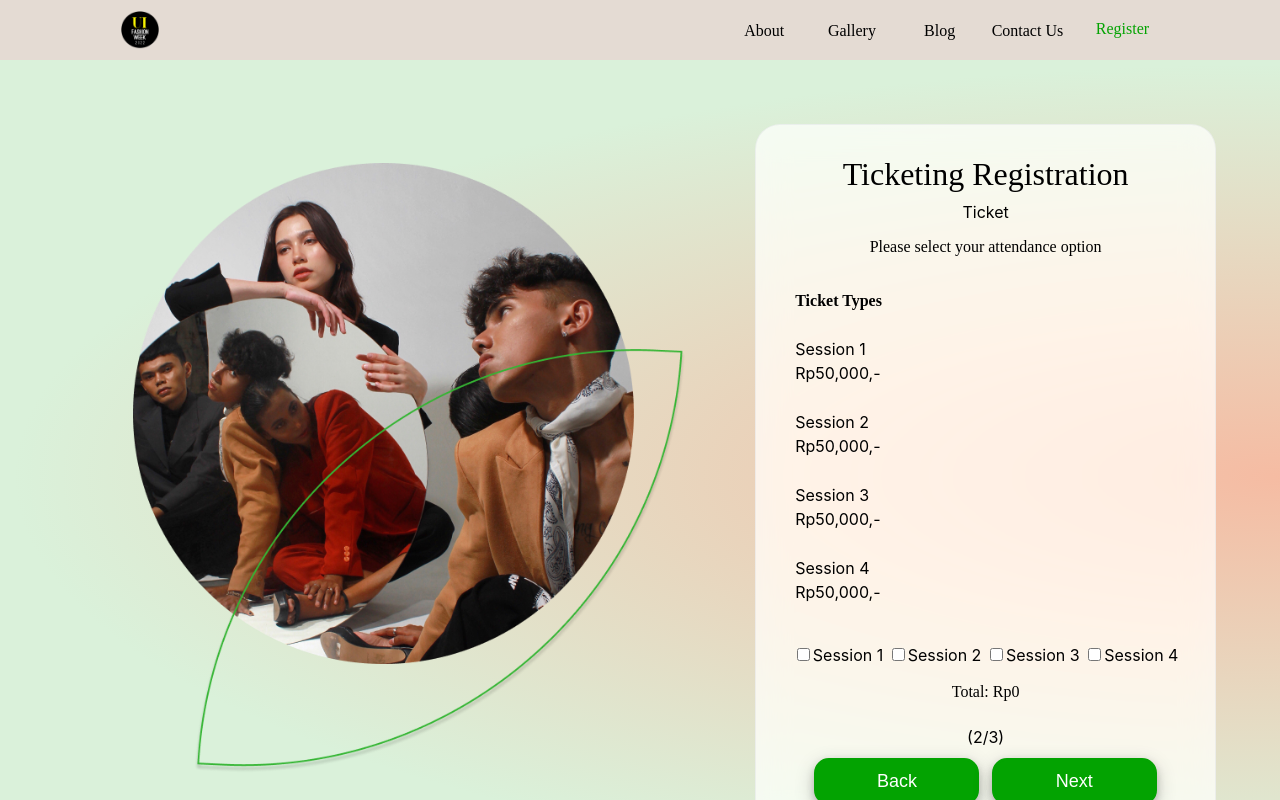
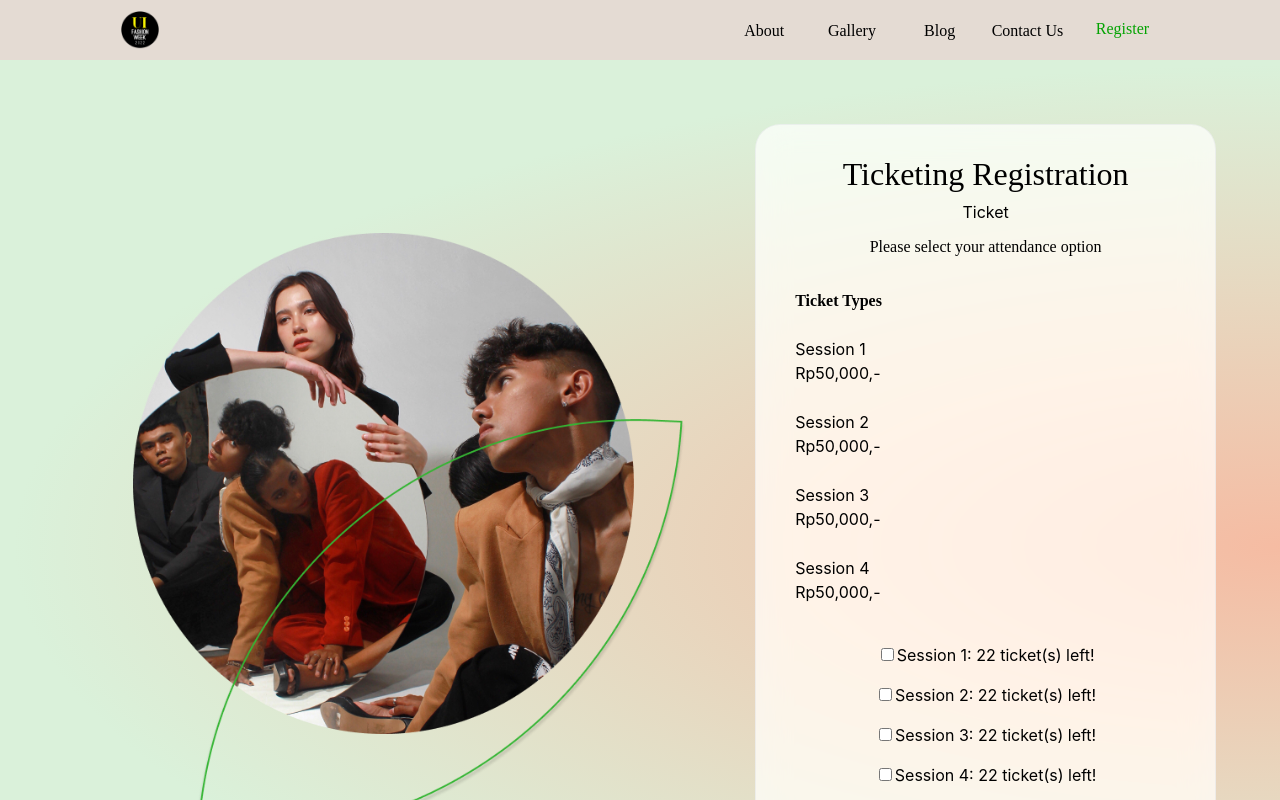
Before and after one commit to idahdam/uifashionweek, a React (Create React App) app: page /register in a window 1280 px wide. Both pictures are taken after a click on the button "Next". Shown: the top 800 px of the page. Built offline with nearby package versions, Linux system fonts and the light colour scheme; no server answers; a web font is replaced by a local one.

Commit message:
Update for ticketing

```diff
--- a/src/components/register/register.js
+++ b/src/components/register/register.js
@@ -29,11 +29,18 @@ import Swal from "sweetalert2";
 import axios from "axios";
 import { useHistory } from "react-router";
 import FadeLoader from "react-spinners/FadeLoader";
+import { ticketCounterService } from "../../services/ticketCounterService";
 
 const Register = () => {
   const [page, setPage] = useState(1);
+  let totalTickets = 22;
+  const [counter, setCounter] = useState([]);
+  const [sessionOneCount, setSessionOneCount] = useState(0);
+  const [sessionTwoCount, setSessionTwoCount] = useState(0);
+  const [sessionThreeCount, setSessionThreeCount] = useState(0);
+  const [sessionFourCount, setSessionFourCount] = useState(0);
   // const [upload, setUpload] = useState(false);
-  const [loading, setLoading] = useState(false);
+  const [loading, setLoading] = useState(true);
   const [button, setButton] = useState(true);
 
   // input and files area
@@ -66,7 +73,32 @@ const Register = () => {
 
   useEffect(() => {
     setTotal(amount * multiplier);
-  }, [multiplier, amount]);
+    const fetchCounters = async () => {
+      await ticketCounterService.getCounters().then((response) => {
+        setCounter(response.data);
+        if (loading !== false) {
+          response.data.forEach((item, index) => {
+            if (item.session_1 === 1) {
+              setSessionOneCount((sessionOneCount) => sessionOneCount + 1);
+            }
+            if (item.session_2 === 1) {
+              setSessionTwoCount((sessionTwoCount) => sessionTwoCount + 1);
+            }
+            if (item.session_3 === 1) {
+              setSessionThreeCount(
+                (sessionThreeCount) => sessionThreeCount + 1
+              );
+            }
+            if (item.session_4 === 1) {
+              setSessionFourCount((sessionFourCount) => sessionFourCount + 1);
+            }
+          });
+        }
+      });
+    };
+    fetchCounters();
+    setLoading(false);
+  }, [amount, multiplier, total]);
 
   const style = {
     position: "fixed",
@@ -84,14 +116,18 @@ const Register = () => {
       !fullName.trim() ||
       email === null ||
       !email.trim() ||
+      total === 0 ||
       whatsapp === null ||
-      ticketType === null ||
       !whatsapp.trim() ||
       amount === null ||
       vaccinated === null ||
       image1 === null
     ) {
-      Swal.fire("Hold up!", "Make sure to fill all the fields.", "warning");
+      Swal.fire(
+        "Hold up!",
+        "Make sure to fill all the fields OR choose a ticket to buy",
+        "warning"
+      );
     } else {
       Swal.fire({
         title: "Submit all of the data?",
@@ -120,17 +156,18 @@ const Register = () => {
         allowOutsideClick: false,
       });
       await axios
-        .post("https://api.uifashionweek.com/upload", formData)
+        .post("http://localhost:1337/upload", formData)
         .then(async (res) => {
-          await axios.post("https://api.uifashionweek.com/ticketings", {
+          await axios.post("http://localhost:1337/ticketings", {
             status: "unchecked",
             full_name: fullName,
             email: email,
             wa_number: whatsapp,
             vaccinated: vaccinated,
             // ticket_type: ticketType,
-            amount: amount,
+            amount: amount * multiplier,
             photo: res.data,
+            photo_url: res.data[0].url,
             session_1: session1 ? 1 : 0,
             session_2: session2 ? 1 : 0,
             session_3: session3 ? 1 : 0,
@@ -160,6 +197,7 @@ const Register = () => {
     }
   };
 
+  if (loading) return null;
   return (
     <>
       <RegisterContainer>
@@ -281,8 +319,15 @@ const Register = () => {
                             setAmount(amount - 1);
                           }
                         }}
+                        checked={session1}
                       />
-                      <label for="Session 1">Session 1 </label>
+                      <label for="Session 1">
+                        {`Session 1: ${
+                          totalTickets - sessionOneCount
+                        } ticket(s) left!`}{" "}
+                      </label>
+                      <br />
+                      <br />
                       <RegisterCheckBoxInput
                         type={"checkbox"}
                         onClick={() => {
@@ -293,8 +338,15 @@ const Register = () => {
                             setAmount(amount - 1);
                           }
                         }}
+                        checked={session2}
                       />
-                      <label for="Session 2">Session 2 </label>
+                      <label for="Session 2">
+                        {`Session 2: ${
+                          totalTickets - sessionTwoCount
+                        } ticket(s) left!`}{" "}
+                      </label>
+                      <br />
+                      <br />
                       <RegisterCheckBoxInput
                         type={"checkbox"}
                         onClick={() => {
@@ -305,8 +357,15 @@ const Register = () => {
                             setAmount(amount - 1);
                           }
                         }}
+                        checked={session3}
                       />
-                      <label for="Session 3">Session 3 </label>
+                      <label for="Session 3">
+                        {`Session 3: ${
+                          totalTickets - sessionThreeCount
+                        } ticket(s) left!`}{" "}
+                      </label>
+                      <br />
+                      <br />
                       <RegisterCheckBoxInput
                         type={"checkbox"}
                         onClick={() => {
@@ -317,90 +376,15 @@ const Register = () => {
                             setAmount(amount - 1);
                           }
                         }}
+                        checked={session4}
                       />
-                      <label for="Session 4">Session 4 </label>
-                      {/* <RegisterSelect
-                        value={ticketType}
-                        onChange={(event) => {
-                          setTicketType(event.target.value);
-                          if (
-                            ticketType === "session_1" ||
-                            ticketType === "session_2" ||
-                            ticketType === "session_3" ||
-                            ticketType === "session_4"
-                          ) {
-                            setMultiplier(30000);
-                            setAmount(0);
-                            setTotal(amount * multiplier);
-                          } else if (
-                            ticketType === "day1_pass" ||
-                            ticketType === "day2_pass"
-                          ) {
-                            setMultiplier(75000);
-                            setAmount(0);
-                            setTotal(amount * multiplier);
-                          } else {
-                            setAmount(0);
-                            setMultiplier(0);
-                            setTotal(amount * multiplier);
-                          }
-                        }}
-                      >
-                        <RegisterOptionDefault
-                          value=""
-                          disabled
-                          selected
-                          hidden
-                        >
-                          Ticket Type
-                        </RegisterOptionDefault>
-                        <RegisterOption value="session_1">
-                          Session 1 - Rp30,000,-
-                        </RegisterOption>
-                        <RegisterOption value="session_2">
-                          Session 2 - Rp30,000,-
-                        </RegisterOption>
-                        <RegisterOption value="session_3">
-                          Session 3 - Rp30,000,-
-                        </RegisterOption>
-                        <RegisterOption value="session_4">
-                          Session 4 - Rp30,000,-
-                        </RegisterOption>
-                      </RegisterSelect>
-                      <RegisterInput
-                        placeholder="Amount"
-                        type="number"
-                        // onChange={(event) => setHeight(event.target.value)}
-                        onChange={(e) => {
-                          let val = parseInt(e.target.value);
-                          if (isNaN(val)) {
-                            setAmount(null);
-                          } else {
-                            // is A Number
-                            val = val >= 0 ? val : Math.abs(val);
-                            setAmount(val);
-                            if (
-                              ticketType === "session_1" ||
-                              ticketType === "session_2" ||
-                              ticketType === "session_3" ||
-                              ticketType === "session_4"
-                            ) {
-                              setMultiplier(30000);
-                              setTotal(amount * multiplier);
-                            } else if (
-                              ticketType === "day1_pass" ||
-                              ticketType === "day2_pass"
-                            ) {
-                              setMultiplier(75000);
-                              setTotal(amount * multiplier);
-                            } else {
-                              setMultiplier(0);
-                              setTotal(amount * multiplier);
-                            }
-                          }
-                        }}
-                        value={amount}
-                      /> */}
+                      <label for="Session 4">
+                        {`Session 4: ${
+                          totalTickets - sessionFourCount
+                        } ticket(s) left!`}{" "}
+                      </label>
+                      <br />
+                      <br />
                     </RegisterFormContainer>
                     <RegisterCardDescription2>
                       <br />
--- /dev/null
+++ b/src/services/ticketCounterService.js
@@ -0,0 +1,11 @@
+import { gatewayHelper } from "../utils";
+
+const getCounters = async () => {
+  const body = {};
+  const response = await gatewayHelper.http("GET", "ticketings", body);
+  return response;
+};
+
+export const ticketCounterService = {
+  getCounters,
+};
--- a/src/utils/index.js
+++ b/src/utils/index.js
@@ -1,6 +1,7 @@
 import axios from "axios";
 
-const BASE_URL = "https://api.uifashionweek.com";
+// const BASE_URL = "https://api.uifashionweek.com";
+const BASE_URL = "http://localhost:1337";
 
 async function http(method, endpoint, body = null, data) {
   const headers = {
```
